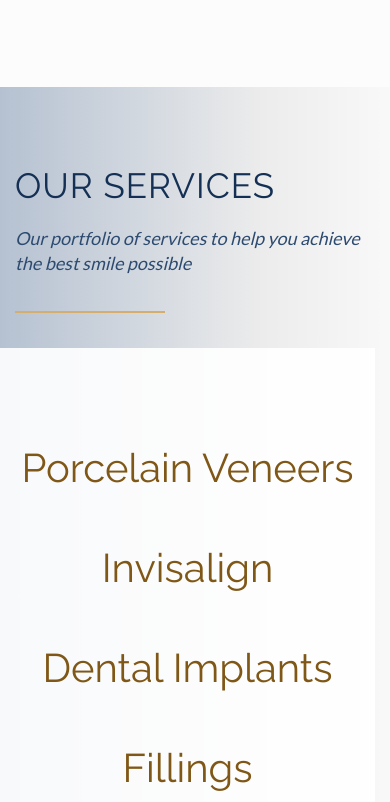
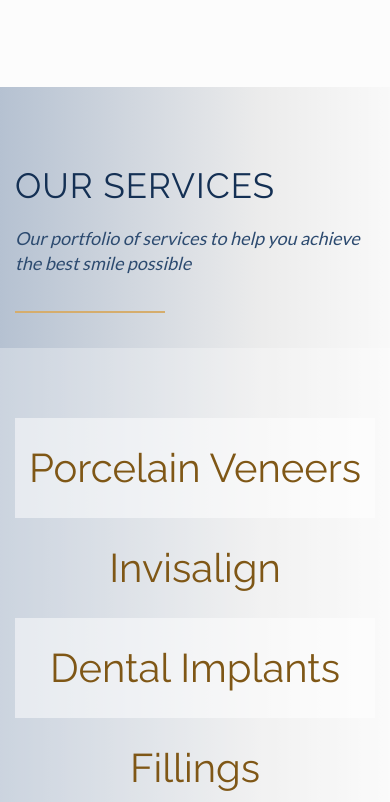
Before and after one commit to Jackrabbitrocks/i-s, a plain HTML site: page index.html in a window 390 px wide. Shown: the part 1942-2744 px from the top of the page. Drawn offline with Linux system fonts and the light colour scheme; some packages are replaced by stand-ins of ours; a web font is replaced by a local one.

Commit message:
updated layout with padding

```diff
--- a/assets/css/main.css
+++ b/assets/css/main.css
@@ -1195,7 +1195,6 @@
 @media (max-width: 481px){
   #portfolio{
     background-image: none;
-    padding: 0 15px;
   }
 }
 
@@ -1222,7 +1221,13 @@
 }
 
 #portfolio .container-fluid, #references .container-fluid, #gallery .container-fluid{
-  padding-left: 0;
+  padding-left: 15px;
+}
+
+@media (min-width: 481px) {
+    #portfolio .container-fluid, #references .container-fluid, #gallery .container-fluid{
+    padding-left: 0;
+  }
 }
 
 #portfolio .section-wrapper > .section-content {
@@ -1232,7 +1237,13 @@
 .portfolio {
   padding-top: 70px;
   padding-bottom: 70px;
-  background-color: rgba(255, 255, 255, 0.9);
+  background-color: rgba(255, 255, 255, 0.3);
+}
+
+@media (max-width: 481px){
+  .portfolio .item:nth-child(odd){
+    background-color: rgba(255, 255, 255, 0.5);
+  }
 }
 
 @media (min-width: 481px){
@@ -2349,6 +2360,12 @@
 .references .source{
   text-shadow: 1px 1px 0 #000000;
 }
+
+/*@media (max-width: 481px){
+  #references .container-fluid{
+    padding-left: 15px;
+  }
+}*/
 
 
 /*---------------------------------------------------------------------*/
```
